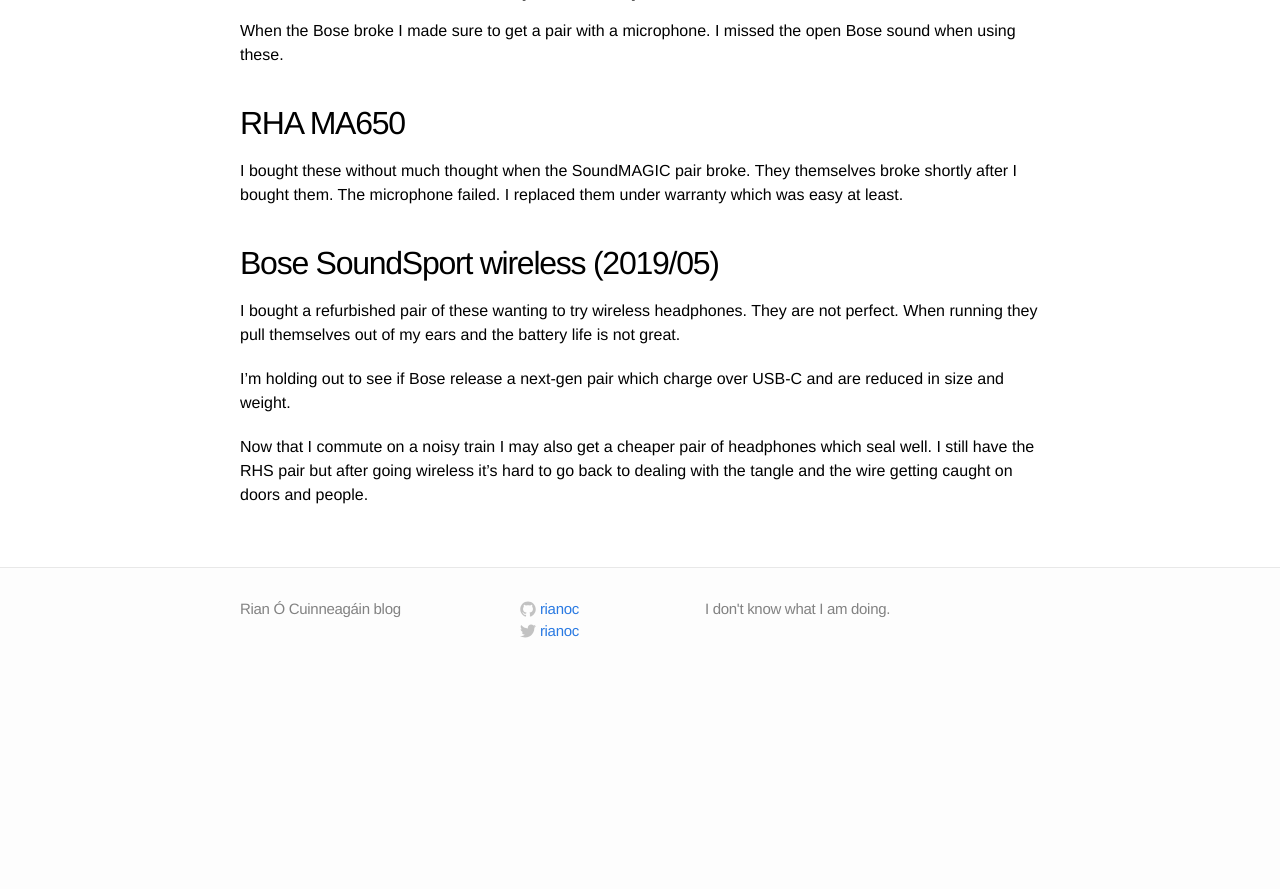
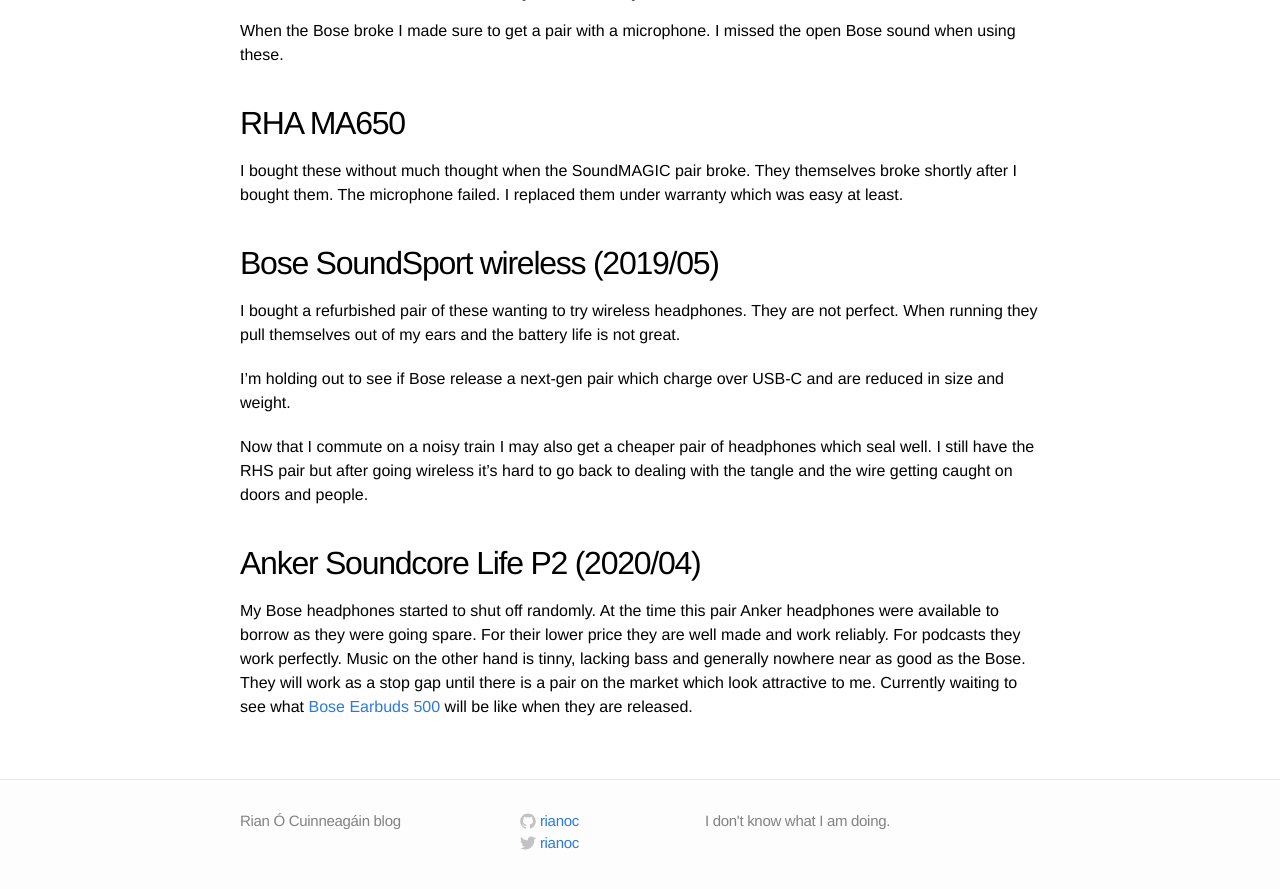
Before and after one commit to rianoc/rianoc.github.io, a Jekyll site: the page built from _posts/2020-01-18-Headphones.md, in a window 1280 px wide and 900 px high, scrolled down 636 px. Shown: the top 889 px of the window. Built offline with Jekyll 4.4.1, drawn with Linux system fonts in a browser that asks for light colours; before the commit the page ends 1324 px from its top, so only the background shows below that.

Commit message:
Add notes on Anker Soundcore Life P2

```diff
--- a/_posts/2020-01-18-Headphones.md
+++ b/_posts/2020-01-18-Headphones.md
@@ -34,3 +34,7 @@ They are not perfect. When running they pull themselves out of my ears and the b
 I'm holding out to see if Bose release a next-gen pair which charge over USB-C and are reduced in size and weight.
 
 Now that I commute on a noisy train I may also get a cheaper pair of headphones which seal well. I still have the RHS pair but after going wireless it's hard to go back to dealing with the tangle and the wire getting caught on doors and people.
+
+## Anker Soundcore Life P2 (2020/04)
+
+My Bose headphones started to shut off randomly. At the time this pair Anker headphones were available to borrow as they were going spare. For their lower price they are well made and work reliably. For podcasts they work perfectly. Music on the other hand is tinny, lacking bass and generally nowhere near as good as the Bose. They will work as a stop gap until there is a pair on the market which look attractive to me. Currently waiting to see what [Bose Earbuds 500](https://www.bose.co.uk/en_gb/better_with_bose/new-headphones.html) will be like when they are released.
```
